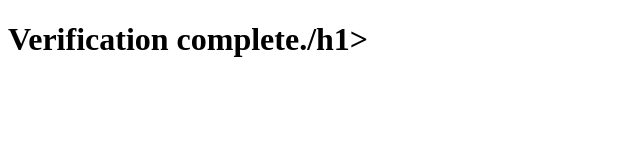
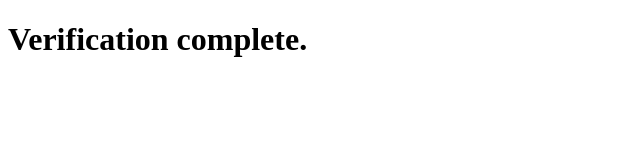
Before and after one commit to GiuseppeFn/trishades.github.io, a plain HTML site: page index.html in a window 1280 px wide. Shown: the full height of the page, 0-640 px from the left. Drawn offline with Linux system fonts and the light colour scheme.

Commit message:
Update index.html

```diff
--- a/index.html
+++ b/index.html
@@ -1,6 +1,6 @@
 <!DOCTYPE html>
 <html>
 <body>
-<h1>Verification complete./h1>
+<h1>Verification complete.</h1>
 </body>
 </html>
```
